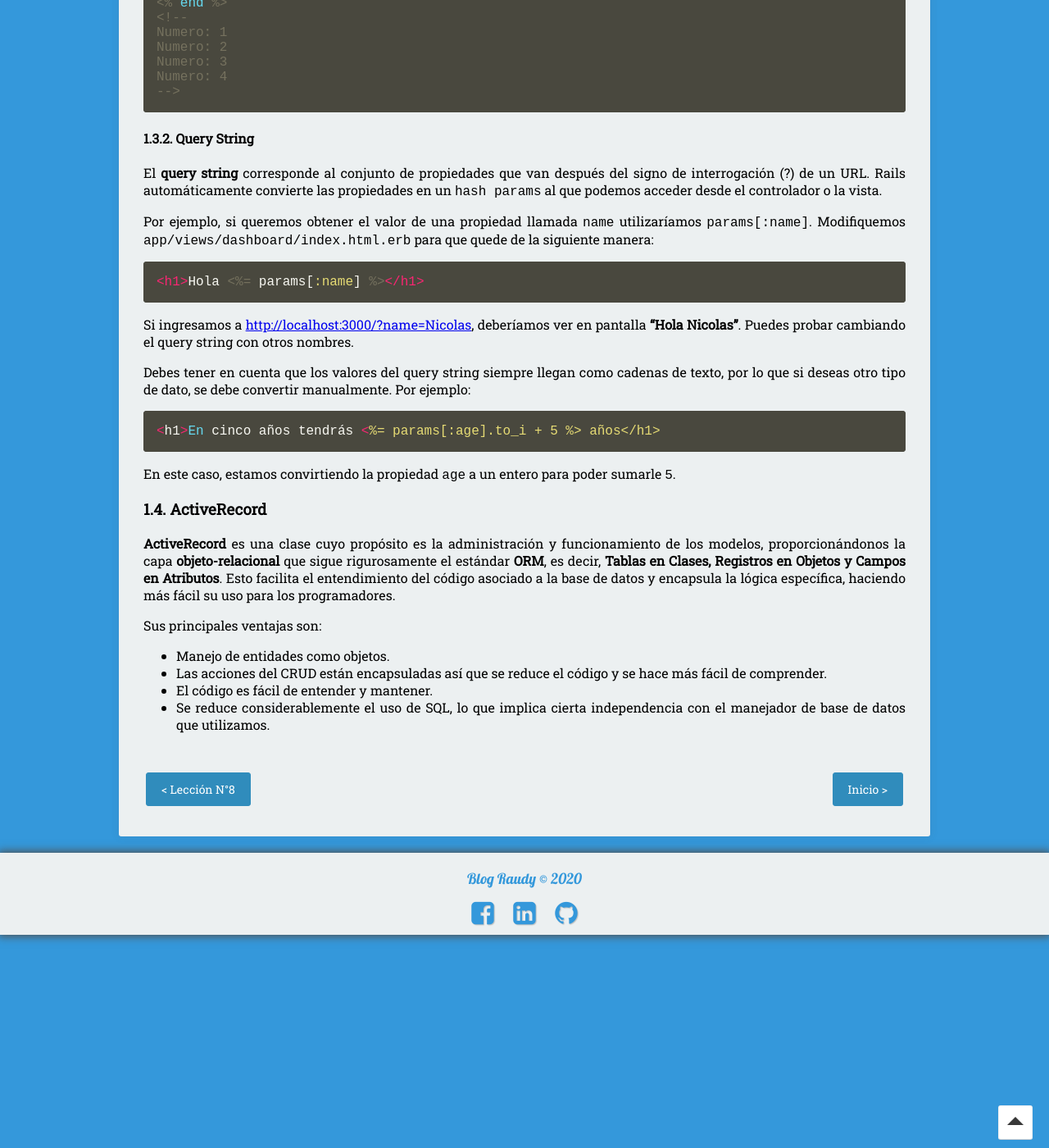
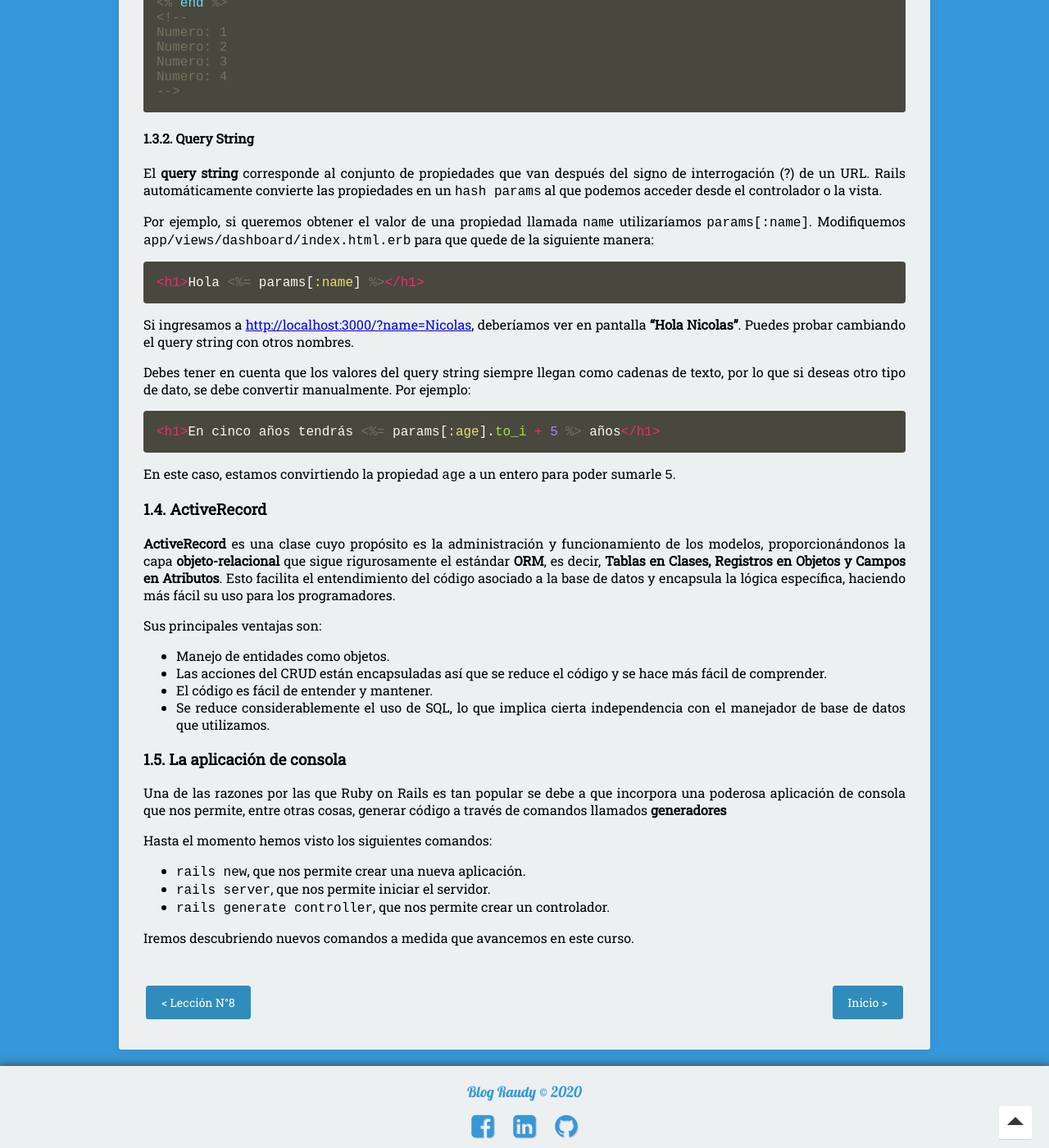
Before and after one commit to nisoto/Blog-anterior-2.0, a Jekyll site: the page built from _posts/2020-04-30-rails-ix-arquitectura.md, in a window 1280 px wide and 1400 px high, scrolled down 1960 px. Shown: the whole window at 82% size. Built offline with Jekyll 4.4.1, drawn with Linux system fonts in a browser that asks for light colours; nearby versions of some CDN libraries.

Commit message:
Update 2020-04-30-rails-ix-arquitectura.md

````diff
--- a/_posts/2020-04-30-rails-ix-arquitectura.md
+++ b/_posts/2020-04-30-rails-ix-arquitectura.md
@@ -111,7 +111,7 @@ Si ingresamos a [http://localhost:3000/?name=Nicolas](http://localhost:3000/?nam
 
 Debes tener en cuenta que los valores del query string siempre llegan como cadenas de texto, por lo que si deseas otro tipo de dato, se debe convertir manualmente. Por ejemplo:
 
-``` rb
+``` erb
 <h1>En cinco años tendrás <%= params[:age].to_i + 5 %> años</h1>
 ```
 
@@ -127,6 +127,18 @@ Sus principales ventajas son:
 * El código es fácil de entender y mantener.
 * Se reduce considerablemente el uso de SQL, lo que implica cierta independencia con el manejador de base de datos que utilizamos.
 
+### 1.5. La aplicación de consola
+
+Una de las razones por las que Ruby on Rails es tan popular se debe a que incorpora una poderosa aplicación de consola que nos permite, entre otras cosas, generar código a través de comandos llamados **generadores**
+
+Hasta el momento hemos visto los siguientes comandos:
+
+* `rails new`, que nos permite crear una nueva aplicación.
+* `rails server`, que nos permite iniciar el servidor.
+* `rails generate controller`, que nos permite crear un controlador.
+
+Iremos descubriendo nuevos comandos a medida que avancemos en este curso.
+
 |     |     |
 |:----|----:|
 | [< Lección N°8](https://nisoto.github.io/rails-viii-ruby-on-rails/){: .btn .btn-info} | [Inicio >](https://nisoto.github.io/blog/){: .btn .btn-info} |
````
